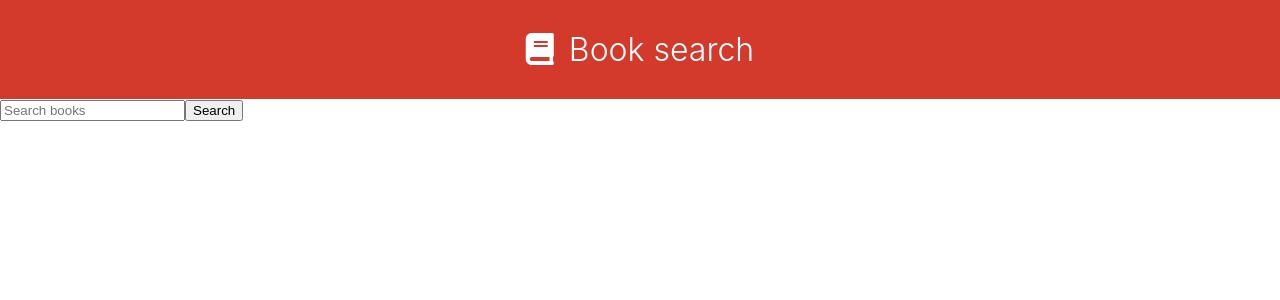
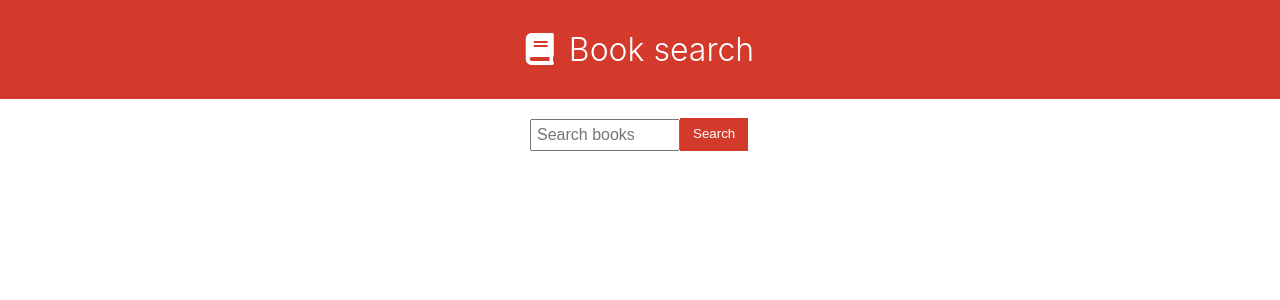
Before and after one commit to PatrykIwasieczko/search-books-react, a React (Create React App) app: page / in a window 1280 px wide. Shown: the top 300 px of the page. Built offline with nearby package versions, Linux system fonts and the light colour scheme.

Commit message:
Style SearchArea component

```diff
--- a/src/App.css
+++ b/src/App.css
@@ -15,3 +15,34 @@ header h1 {
   margin-left: 15px;
   font-weight: 300;
 }
+
+
+input:focus,
+select:focus
+{
+  outline: none;
+}
+
+.search-area form {
+  width: 500px;
+  margin: 0 auto;
+  padding: 20px 0px 20px 140px;
+}
+
+.search-area button {
+  display: inline;
+  background: #d33a2c;
+  color: #fff;
+  border: none;
+  padding: 8px 13px 10px 13px;
+  margin: 0 15px 0 0;
+  position: relative;
+  top: -2px;
+  cursor: pointer;
+}
+
+input {
+  width: 150px;
+  padding: 5px;
+  font-size: 1em;
+}
```
